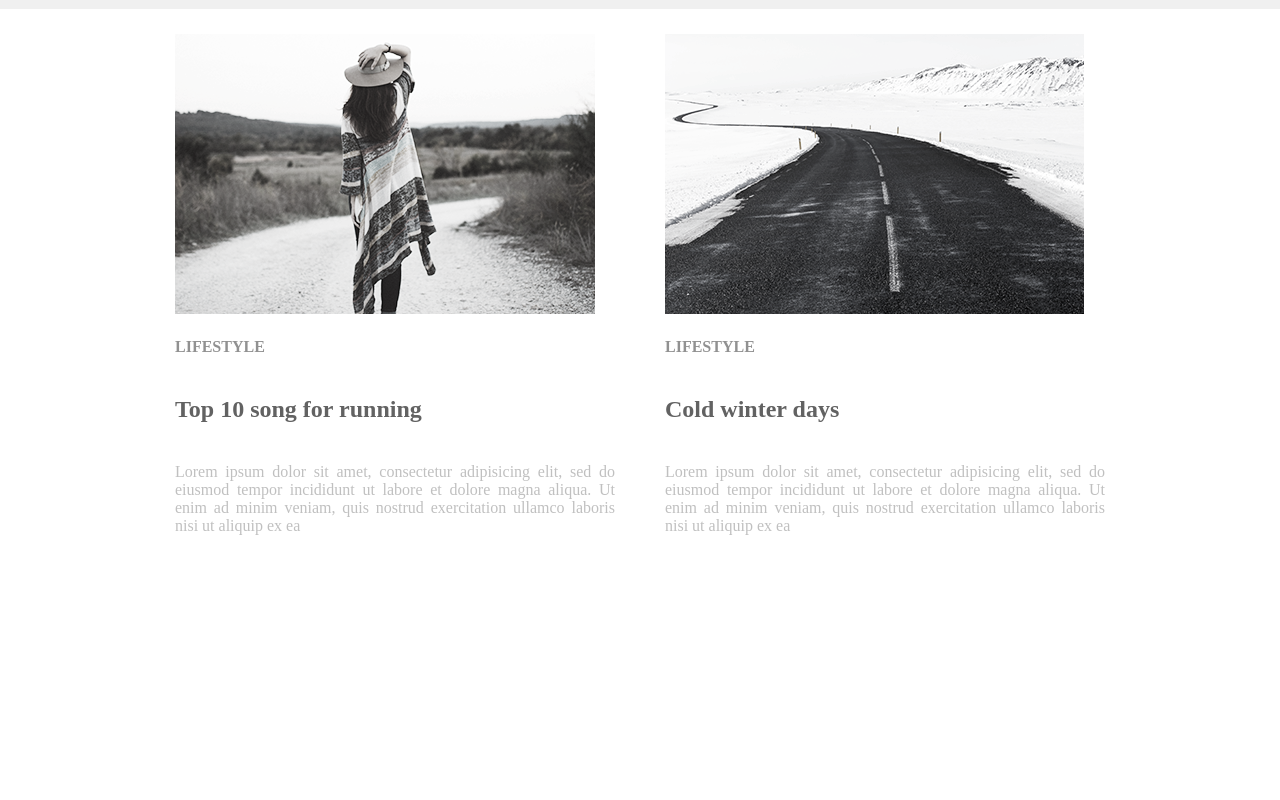
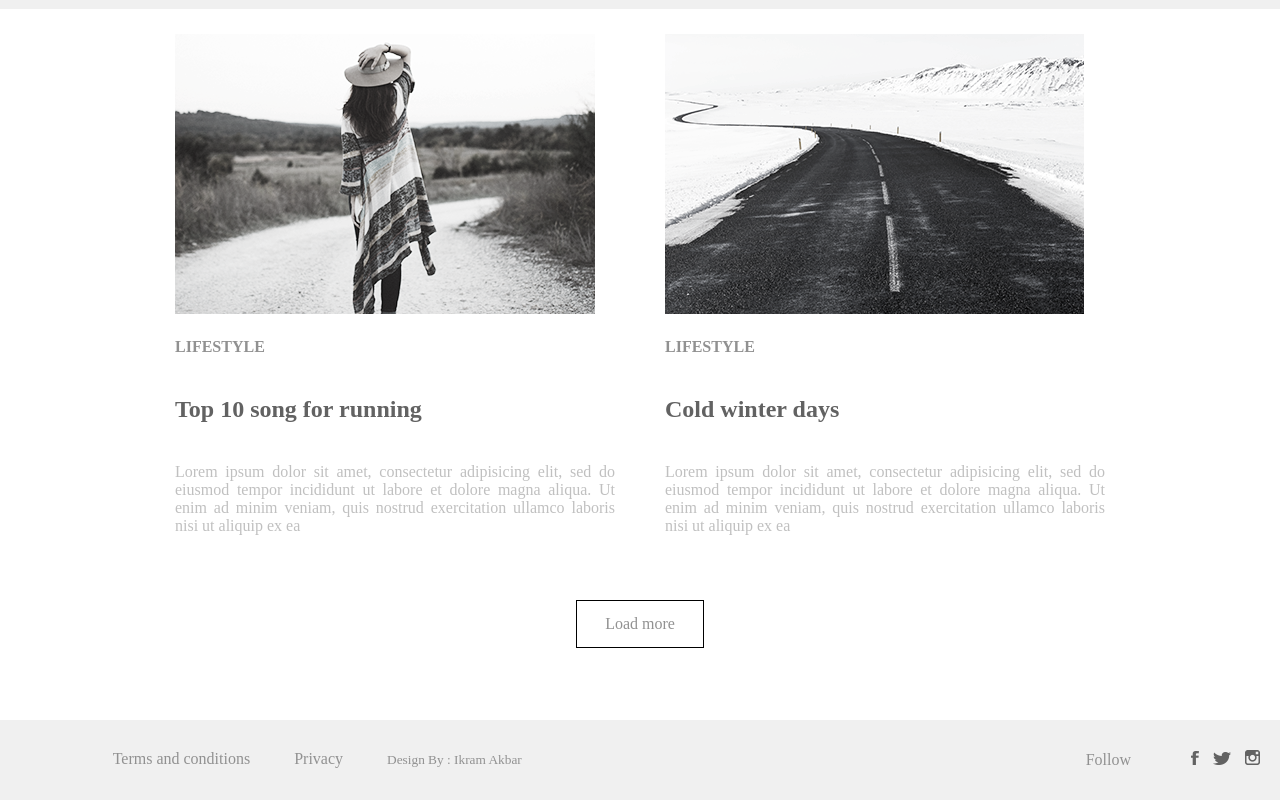
Before and after one commit to Ikram-Akbar/Minimo_PSD_convert, a plain HTML site: page index.html in a window 1280 px wide. Shown: the part 2411-3211 px from the top of the page. Before the commit the page ends 2991 px from the top, so only its background shows below. Drawn offline with Linux system fonts and the light colour scheme.

Commit message:
footer part complete

```diff
--- a/css/style.css
+++ b/css/style.css
@@ -22,7 +22,7 @@
 }
 
 .menu_items {
-  width: 70%;
+    width: 70%;
 }
 
 .menu_items a {
@@ -30,89 +30,162 @@
     color: #919191;
     margin: 70px;
 }
+
 /* ---------------- end header part --------- */
 
 /*---------------- Banner Section start ---------------- */
 .banner_container {
-    margin: 0 85px ;
+    margin: 0 85px;
 
 }
+
 .banner_container img {
-width: 100%;
+    width: 100%;
 }
-.banner_text{
+
+.banner_text {
     margin: 50px;
 
 }
-.banner_text h4{
+
+.banner_text h4 {
     color: #919191;
     text-transform: uppercase;
     margin: 30px;
 }
-.banner_text h1{
+
+.banner_text h1 {
     color: #626262;
     margin: 30px;
 }
-.banner_text p{
-    margin: 30px ;
+
+.banner_text p {
+    margin: 30px;
     color: #c0c0c0;
     text-align: justify;
 }
+
 /*------------- Banner section end here ----------------- */
 
 
 /* ------- life style container ------------------- */
-.lifestyle_container{
-    margin: 0 150px ;
+.lifestyle_container {
+    margin: 0 150px;
     display: flex;
 }
-.first_one{
+
+.first_one {
     width: 50%;
     padding: 25px
 }
-.second_one{
+
+.second_one {
     width: 50%;
     padding: 25px;
 }
+
 .lifestyle_text h4 {
     color: #919191;
     padding: 20px 0px;
     text-transform: uppercase;
 }
 
-.lifestyle_text h1{
+.lifestyle_text h1 {
     color: #626262;
     padding: 20px 0px;
 }
-.lifestyle_text p{
+
+.lifestyle_text p {
     color: #c0c0c0;
     padding: 20px 0px;
     text-align: justify;
 }
+
 /* --------- lifestyle end here ------------ */
-/* newsletter container start */
-.newsletter_container{
+
+/* ----------------- newsletter container start ---------------- */
+.newsletter_container {
     background-color: #f0f0f0;
     height: 250px;
 }
-.newsletter_text{
+
+.newsletter_text {
     text-align: center;
     margin: 0 auto;
     height: 50%;
 }
-.newsletter_text h2{
+
+.newsletter_text h2 {
     padding: 50px;
 }
-.form_box{
+
+.form_box {
     text-align: center;
     height: 50%;
 }
-.form_box input{
+
+.form_box input {
     margin: 17px 83px;
     border-style: none;
     background-color: #f0f0f0;
 }
-.new_div{
+
+.new_div {
     margin: 0 auto;
     width: 28%;
 }
+
+/* --------- Newsletter section end here ---------------*/
+
+/* ---------------- load more section ----------------- */
+.load_more {
+    padding: 20px;
+    margin: 0 auto;
+    width: 10%;
+    height: 100px;
+}
+
+.load_btn {
+    border: 1px solid black;
+    padding: 14px;
+    text-align: center;
+}
+
+.load_btn a {
+    color: #919191;
+}
+
+.footer_container {
+    background-color: #f0f0f0;
+    height: 80px;
+    display: flex;
+
+}
+
+.div_one {
+    width: 68%;
+    margin: 30px auto;
+}
+
+.div_one a {
+    color: #919191;
+    margin: 20px;
+}
+
+.div_two {
+    display: flex;
+    align-items: center;
+
+}
+
+.follow_text a {
+    padding: 30px;
+    color: #919191;
+}
+
+.social_icon {
+    padding: 20px;
+}
+.social_icon img{
+padding-left: 10px;
+}
--- a/index.html
+++ b/index.html
@@ -150,7 +150,7 @@
     </section>
     <!-- Newsletter section end here  -->
 
-    <!-- life Style section start here -->
+    <!-- Diary section start here -->
     <section>
       <div class="lifestyle_container">
         <div class="first_one">
@@ -185,6 +185,35 @@
         </div>
       </div>
     </section>
-    <!-- life style section end here  -->
+    <!-- Diary style section end here  -->
+    <!-- load more section start -->
+    <section>
+      <div class="load_more">
+        <p class="load_btn"><a href="#">Load more</a></p>
+      </div>
+    </section>
+    <!-- load more section end -->
+
+    <!-- Footer section start  -->
+    <footer>
+      <div class="footer_container">
+        <div class="div_one">
+          <a href="#">Terms and conditions</a>
+          <a href="#">Privacy</a>
+          <small><a href="https://www.facebook.com/ikramakbar1997/" target="_blank">Design By : Ikram Akbar</a></small>
+        </div>
+        <div class="div_two">
+          <div class="follow_text">
+            <a href="#">Follow</a>
+          </div>
+          <div class="social_icon">
+            <img src="/Resources/img/icon/fb_icon.png" alt="" />
+            <img src="/Resources/img/icon/twitter_icon.png" alt="" />
+            <img src="/Resources/img/icon/ista_icon.png" alt="" />
+          </div>
+        </div>
+      </div>
+    </footer>
+    <!-- Footer section end  -->
   </body>
 </html>
```
